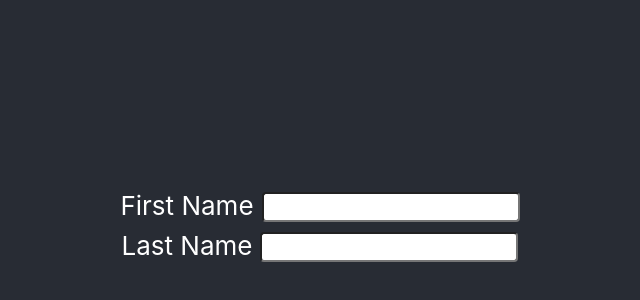
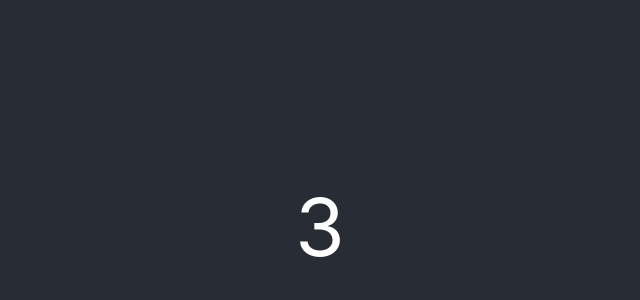
Before and after one commit to jktravis/react-hooks-test, a React (Create React App) app: page / in a window 1280 px wide. Shown: the part 174-474 px from the top of the page, without its empty margins (320-960 px from the left). Built offline with nearby package versions, Linux system fonts and the light colour scheme.

Commit message:
Add effect

```diff
--- a/src/App.css
+++ b/src/App.css
@@ -35,14 +35,6 @@ input {
     border-radius: 4px;
 }
 
-.first-name input {
+.counter {
+    font-size: 5rem;
 }
-
-.first-name label {
-}
-
-.last-name input {
-}
-
-.last-name label {
-}
--- /dev/null
+++ b/src/AppEffect.js
@@ -0,0 +1,62 @@
+import React, { useEffect, useState } from "react";
+import "./App.css";
+
+function AppEffect() {
+  const [count, setCount] = useState(10);
+
+  // cDM, cDU, cWU
+  useEffect(() => {
+    if (count >= 1) {
+      const interval = setInterval(() => {
+        setCount(count - 1);
+      }, 1000);
+      return () => clearInterval(interval);
+    }
+  });
+
+  return (
+    <div className="App">
+      <header className="App-header">
+        <div className="counter">
+          {count}
+        </div>
+      </header>
+    </div>
+  );
+}
+
+export default AppEffect;
+
+
+
+
+
+
+
+
+
+
+
+
+
+
+
+function useCounter(initialValue) {
+  const [count, setCount] = useState(initialValue);
+
+  let interval;
+  // cDM, cDU, cWU
+  useEffect(() => {
+    if (count >= 1) {
+      interval = setInterval(() => {
+        setCount(count - 1);
+        if (count - 1 <= 0) {
+          clearInterval(interval);
+        }
+      }, 1000);
+      return () => clearInterval(interval);
+    }
+  }, [count]);
+
+  return count;
+}
--- a/src/index.js
+++ b/src/index.js
@@ -1,7 +1,8 @@
 import React from 'react';
 import ReactDOM from 'react-dom';
 import './index.css';
-import App from './AppReducer';
+import App from './AppEffect';
+// import App from './AppReducer';
 // import App from './AppFun';
 // import App from './App';
 import * as serviceWorker from './serviceWorker';
```
